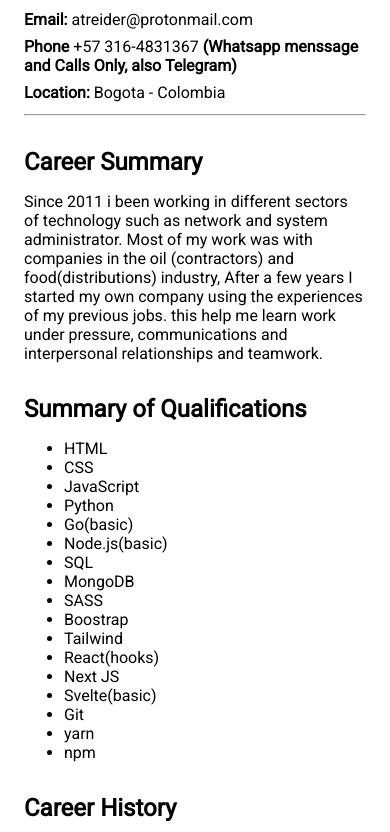
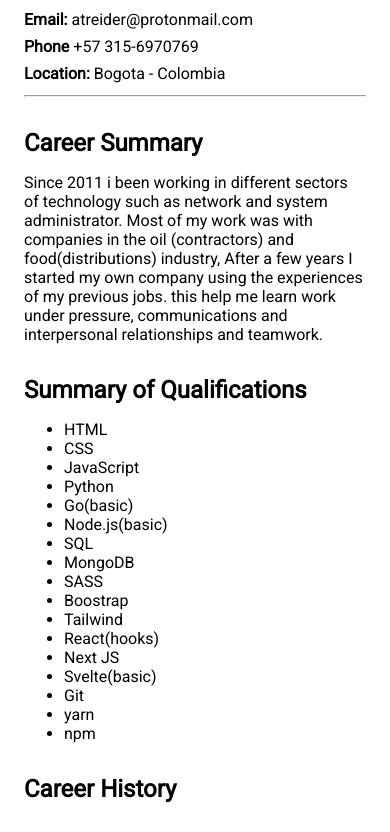
Before and after one commit to atreiderleto/AlbertoDiazCV, a plain HTML site: page index.html in a window 390 px wide. Shown: the part 99-931 px from the top of the page. Drawn offline with Linux system fonts and the light colour scheme.

Commit message:
arreglos

```diff
--- a/index.html
+++ b/index.html
@@ -13,7 +13,7 @@
     <h1>Alberto Diaz</h1>
     <div class="info">
         <span><strong>Email:</strong> atreider@protonmail.com</span>
-        <span><strong>Phone</strong> +57 316-4831367 <strong>(Whatsapp menssage and Calls Only, also Telegram)</strong></span>
+        <span><strong>Phone</strong> +57 315-6970769</span>
         <span><strong>Location:</strong> Bogota - Colombia</span>
     </div>
     <hr>
--- a/styles.css
+++ b/styles.css
@@ -43,6 +43,13 @@ a > h2 {
 
 /* responsive */
 
+@media (max-width: 1240px) {
+
+    body {
+        padding: 1rem;
+    }
+}
+
 @media (max-width: 414px) {
 
     body {
```
